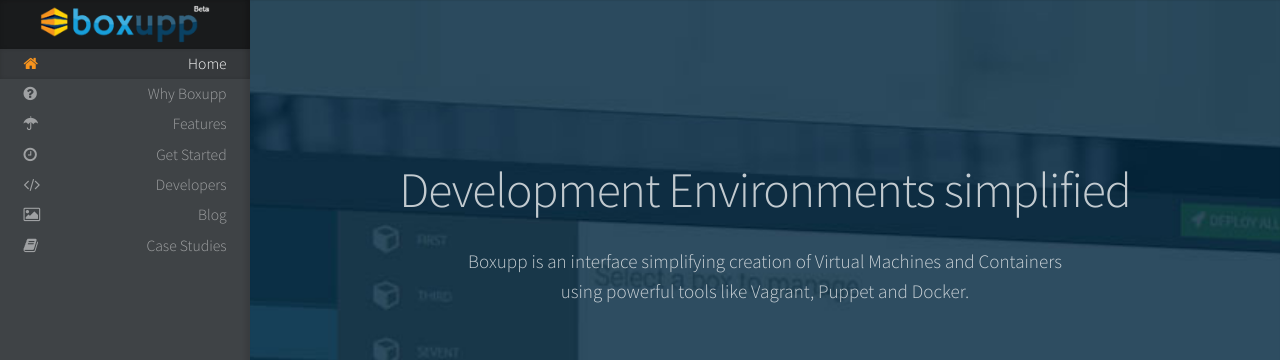
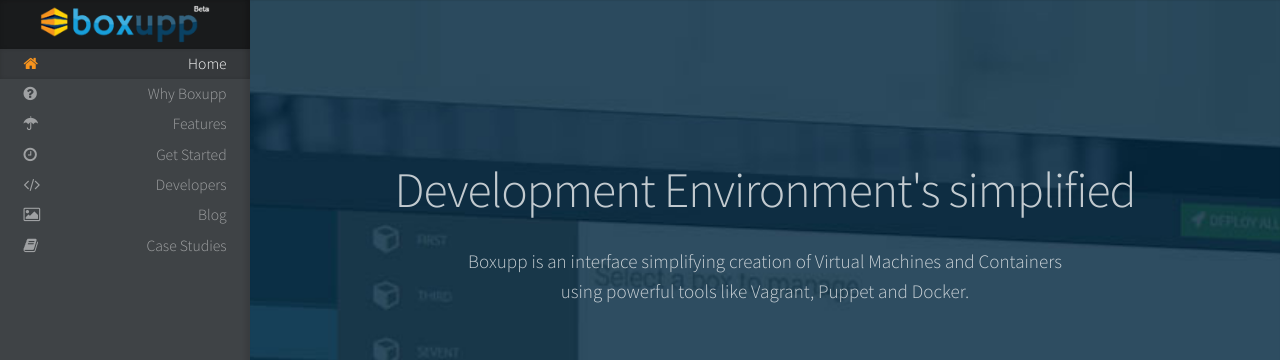
Before and after one commit to BoxUpp/boxupptool-website, a Jekyll site: the page built from index.html, in a window 1280 px wide and 900 px high. Shown: the top 360 px of the window. Built offline with Jekyll 4.4.1, drawn with Linux system fonts in a browser that asks for light colours; comment, search, counter and statistics services are not loaded.

Commit message:
Trial change

```diff
--- a/_includes/intro.html
+++ b/_includes/intro.html
@@ -3,7 +3,7 @@
 <section id="top" class="intro">
   <div class="col-lg-12 text-center">
     <header>
-      <h2 class="alt">Development Environments simplified</h2>
+      <h2 class="alt">Development Environment's simplified</h2>
       <p>Boxupp is an interface simplifying creation of Virtual Machines and Containers <br>using powerful tools like Vagrant, Puppet and Docker. </p>
     </header>
     <footer> <a href="#portfolio" class="button scrolly download">Download</a> </footer>
```
